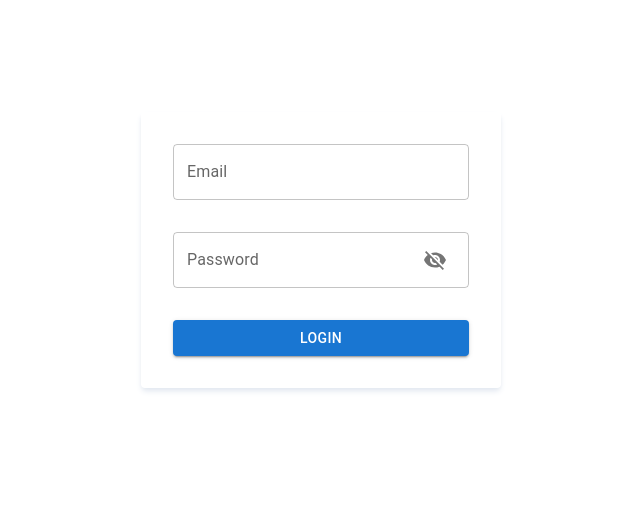
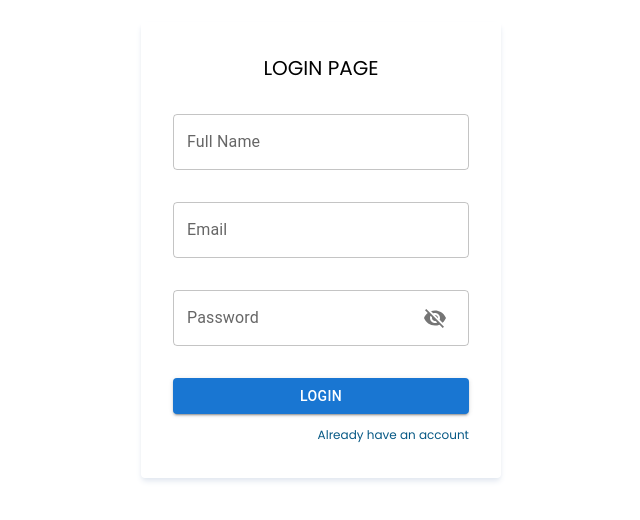
Before and after one commit to dwashkarma/LMS-client, a Next.js app: page / in a window 1280 px wide. Shown: the part 150-670 px from the top of the page, without its empty margins (319-959 px from the left). Built offline with nearby package versions, Linux system fonts and the light colour scheme.

Commit message:
refactor : login page

```diff
--- a/app/layout.tsx
+++ b/app/layout.tsx
@@ -1,9 +1,12 @@
 import type { Metadata } from "next";
-import { Inter } from "next/font/google";
+import { Inter, Poppins } from "next/font/google";
 import "./globals.css";
 import Provider from "@/providers/SessionProvider";
 
-const inter = Inter({ subsets: ["latin"] });
+const inter = Poppins({
+  subsets: ["latin"],
+  weight: ["100", "200", "300", "400", "500", "600", "700"],
+});
 
 export const metadata: Metadata = {
   title: "LMS",
--- a/components/login/index.tsx
+++ b/components/login/index.tsx
@@ -9,11 +9,13 @@ import * as yup from "yup";
 const loginValues = {
   email: "",
   password: "",
+  fullname: "",
 };
 
 const loginSchema = yup.object().shape({
-  email: yup.string().required("Please fill out the field!"),
-  password: yup.string().required("Please fill out the field!"),
+  email: yup.string().required("Please enter your email !"),
+  password: yup.string().required("Please enter your password !"),
+  fullname: yup.string().required("Please enter your name!"),
 });
 const LoginPage = () => {
   const { values, handleBlur, handleChange, touched, errors, handleSubmit } =
@@ -32,6 +34,19 @@ const LoginPage = () => {
 
   return (
     <div className="shadow-md  shadow-slate-200 rounded p-8 w-fit grid gap-8">
+      <h2 className="text-center font-normal text-xl uppercase text-primary">
+        Login Page
+      </h2>
+      <InputField
+        name="fullname"
+        value={values.fullname}
+        label="Full Name"
+        type="text"
+        handleChange={handleChange}
+        handleBlur={handleBlur}
+        helperText={touched.fullname ? errors.fullname : ""}
+        errors={touched.fullname && Boolean(errors.fullname)}
+      />
       <InputField
         name="email"
         value={values.email}
@@ -53,7 +68,14 @@ const LoginPage = () => {
         helperText={touched.password ? errors.password : ""}
         errors={touched.password && Boolean(errors.password)}
       />
-      <ButtonComponent handleClick={handleSubmit}>Login</ButtonComponent>
+      <div className="text-end grid gap-2">
+        <ButtonComponent handleClick={handleSubmit}>Login</ButtonComponent>
+        <div>
+          <span className="text-end text-sky-800 hover:border-b cursor-pointer hover:border-b-sky-800 text-xs font-normal">
+            Already have an account
+          </span>
+        </div>
+      </div>
     </div>
   );
 };
```
